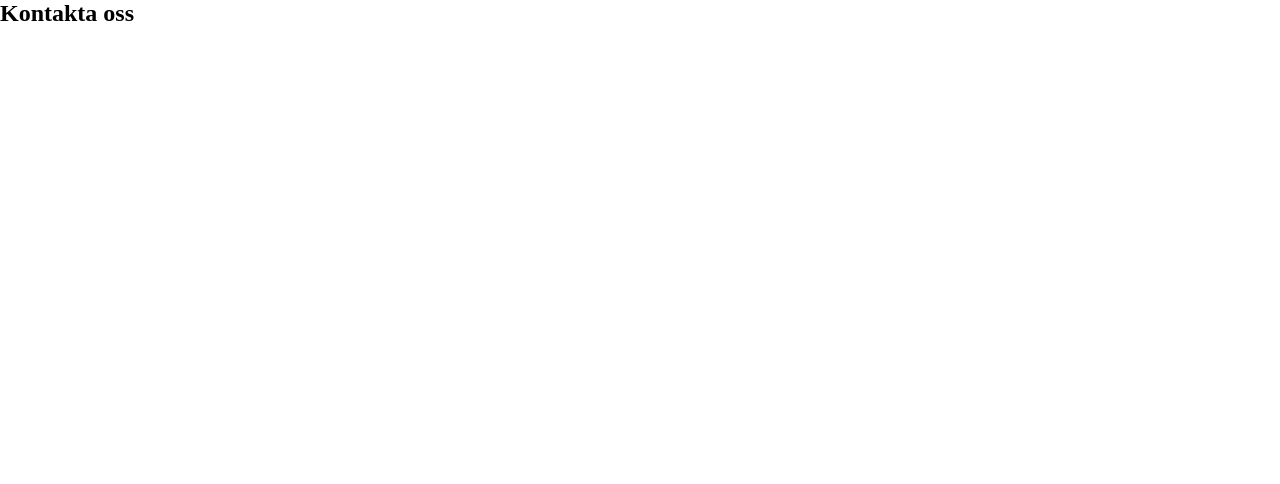
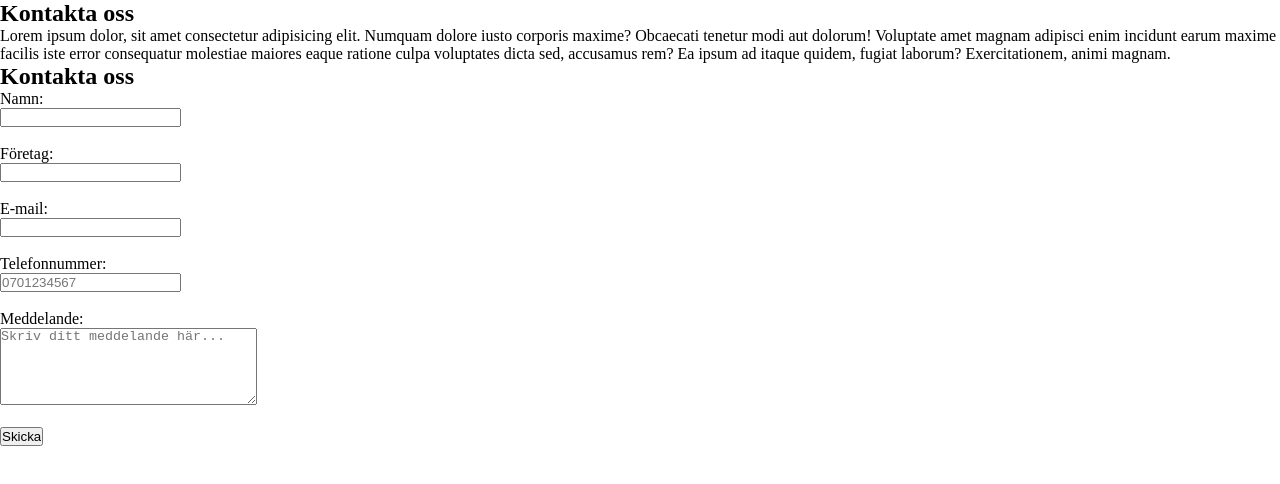
Before and after one commit to Rhibro/boiler-room-v38, a plain HTML site: page contact.html in a window 1280 px wide. Drawn offline with Linux system fonts and the light colour scheme.

Commit message:
Added a contact form

```diff
--- a/contact.html
+++ b/contact.html
@@ -12,13 +12,38 @@
     <main>
         <section>
             <h1>Kontakta oss</h1>
-            <p>
+            <p>Lorem ipsum dolor, sit amet consectetur adipisicing elit. Numquam dolore iusto corporis maxime? Obcaecati tenetur modi aut dolorum! Voluptate amet magnam adipisci enim incidunt earum maxime facilis iste error consequatur molestiae maiores eaque ratione culpa voluptates dicta sed, accusamus rem? Ea ipsum ad itaque quidem, fugiat laborum? Exercitationem, animi magnam.</p>
+        </section>
+        <section>
+            <div>
+                <h2>Kontakta oss</h2>
+                <form action="/submit-form" method="post">
+                    <!-- Fält för namn -->
+                    <label for="name">Namn:</label><br>
+                    <input type="text" id="name" name="name" required><br><br>
 
-            </p>
+                    <!-- Fält för företag -->
+                    <label for="company">Företag:</label><br>
+                    <input type="text" id="company" name="company"><br><br>
+
+                    <!-- Fält för e-mail -->
+                    <label for="email">E-mail:</label><br>
+                    <input type="email" id="email" name="email" required><br><br>
+
+                    <!-- Fält för telefonnummer -->
+                    <label for="phone">Telefonnummer:</label><br>
+                    <input type="tel" id="phone" name="phone" pattern="[0-9]{10}" placeholder="0701234567"><br><br>
+
+                    <!-- Öppet textfält -->
+                     <label for="message">Meddelande:</label><br>
+                     <textarea id="message" name="message" rows="5" cols="30" placeholder="Skriv ditt meddelande här..." required></textarea><br><br>
+
+
+                    <!-- Skicka-knapp -->
+                    <input type="submit" value="Skicka">
+                </form>
+        </div>
         </section>
-        <form>
-
-        </form>
 
     </main>
 
--- a/styles.css
+++ b/styles.css
@@ -3,3 +3,5 @@
     margin: 0;
     padding: 0;
 }
+
+/* Styles for contact page */
```
